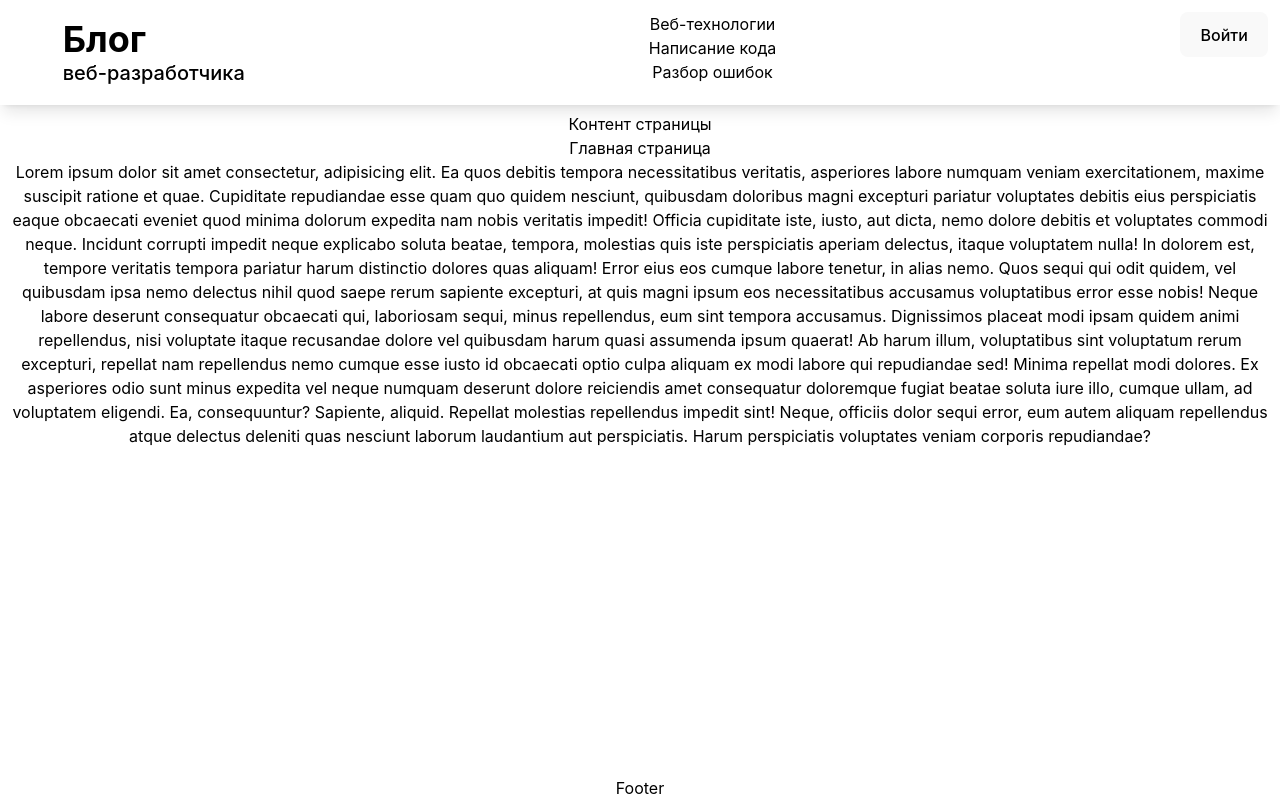
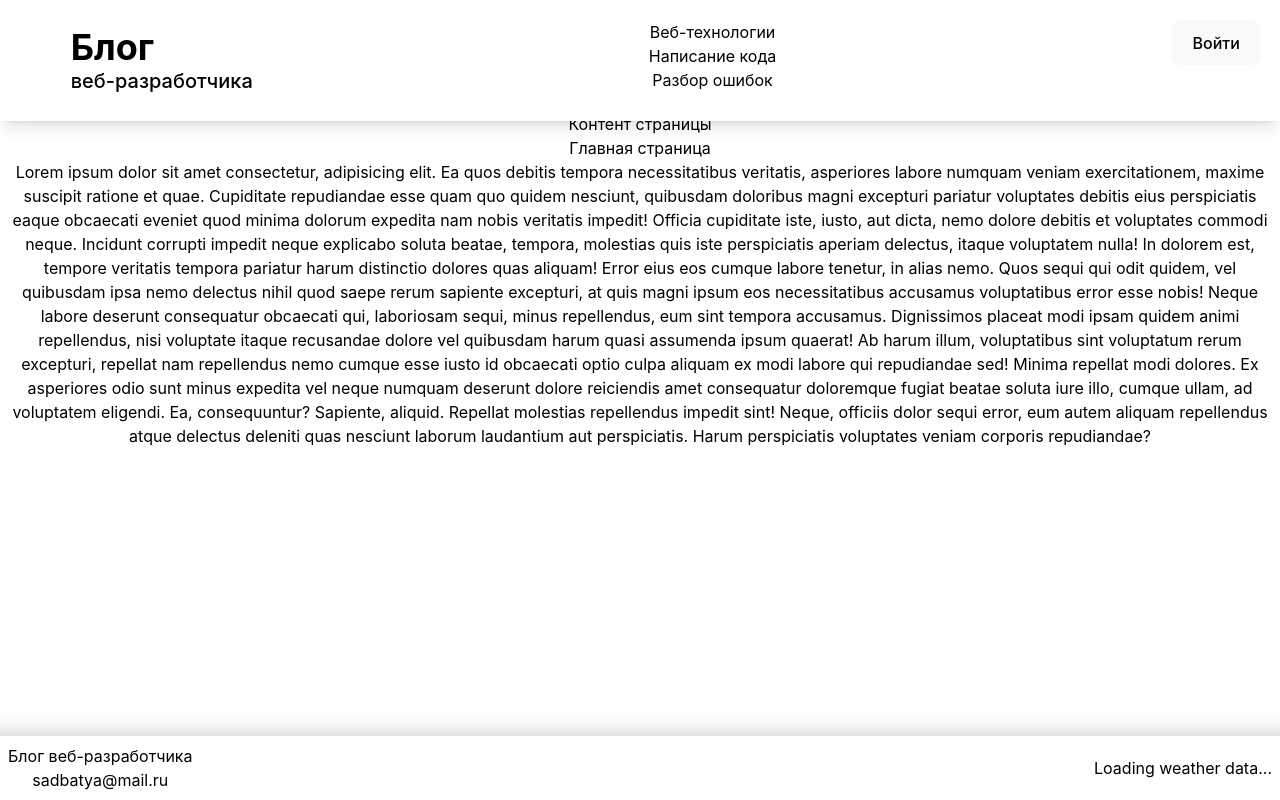
Before and after one commit to SadBatya/author-s-blog_app, a React (Vite) app: page / in a window 1280 px wide. Built offline with nearby package versions, Linux system fonts and the light colour scheme; no server answers; a web font is replaced by a local one.

Commit message:
подключил api погоды и создал компонент футер и вывел данные о погоде

```diff
--- a/package.json
+++ b/package.json
@@ -10,10 +10,11 @@
     "preview": "vite preview"
   },
   "dependencies": {
+    "axios": "^1.6.2",
     "prop-types": "^15.8.1",
     "react": "^18.2.0",
     "react-dom": "^18.2.0",
-    "react-hook-form": "^7.48.2",
+    "react-hook-form": "^7.49.2",
     "react-redux": "^9.0.2",
     "react-router-dom": "^6.21.0",
     "redux": "^5.0.0",
--- /dev/null
+++ b/src/api/weatherApi.js
@@ -0,0 +1,16 @@
+// weatherApi.js
+
+export const getWeather = () => {
+  const WEATHER_API_KEY = '60ce459a4cd6be75c8debf04e1ae3f4c';
+  const city = 'Miami';
+
+  const API_CALL = `https://api.openweathermap.org/data/2.5/weather?q=${city}&units=metric&lang=ru&appid=${WEATHER_API_KEY}`;
+
+  return fetch(API_CALL)
+    .then((response) => response.json())
+    .then((data) => data)
+    .catch((error) => {
+      console.error('Error fetching weather data:', error);
+      throw error;
+    });
+};
--- a/src/components/Footer.jsx
+++ b/src/components/Footer.jsx
@@ -1,5 +1,51 @@
-export default function Footer() {
+import { useEffect, useState } from 'react';
+import axios from 'axios';
+
+const WEATHER_API_KEY = '60ce459a4cd6be75c8debf04e1ae3f4c';
+const city = 'Miami';
+
+const WeatherComponent = () => {
+  const [weatherData, setWeatherData] = useState(null);
+
+  useEffect(() => {
+    const fetchData = async () => {
+      try {
+        const response = await axios.get(
+          `https://api.openweathermap.org/data/2.5/weather?q=${city}&units=metric&lang=ru&appid=${WEATHER_API_KEY}`
+        );
+        setWeatherData(response.data);
+      } catch (error) {
+        console.error('Error fetching weather data:', error);
+      }
+    };
+
+    fetchData();
+  }, []);
+
   return (
-    <div>Footer</div>
-  )
-}
+    <div className='flex justify-between items-center shadow-3xl p-2'>
+      <div>
+        <p>Блог веб-разработчика</p>
+        <p>sadbatya@mail.ru</p>
+      </div>
+      <div>
+
+        {weatherData ? (
+          <>
+
+            <h2>
+              <span>{new Date().toLocaleString('ru', { day: 'numeric', month: 'long'})} </span>
+              {weatherData.name}
+            </h2>
+            <p>Temperature: {Math.round(weatherData.main.temp)}°C</p>
+            <p>Weather: {weatherData.weather[0].description}</p>
+          </>
+        ) : (
+          <p>Loading weather data...</p>
+        )}
+      </div>
+    </div>
+  );
+};
+
+export default WeatherComponent;
--- a/src/components/Header.jsx
+++ b/src/components/Header.jsx
@@ -2,7 +2,7 @@ import { Icon, ControlPanel } from './index'
 import { Link } from 'react-router-dom'
 export default function Header() {
   return (
-    <header className="flex justify-between p-3 shadow-lg fixed w-screen bg-white">
+    <header className="flex justify-between p-5 shadow-lg fixed w-screen bg-white">
       <Link to='/' className="flex gap-1 items-center" >
         <Icon id={'fa-code'} parameters={'text-6xl'}/>
         <div className="text-start">
--- a/tailwind.config.js
+++ b/tailwind.config.js
@@ -5,7 +5,11 @@ export default {
     "./src/**/*.{js,ts,jsx,tsx}"
   ],
   theme: {
-    extend: {},
+    extend: {
+      boxShadow: {
+        '3xl': '0px 50px 25px 47px rgba(0, 0, 0, 0.3)'
+      }
+    },
   },
   plugins: [],
 }
```
Also changed, not shown: 1 other file (tests, documents, lock files or other folders).
